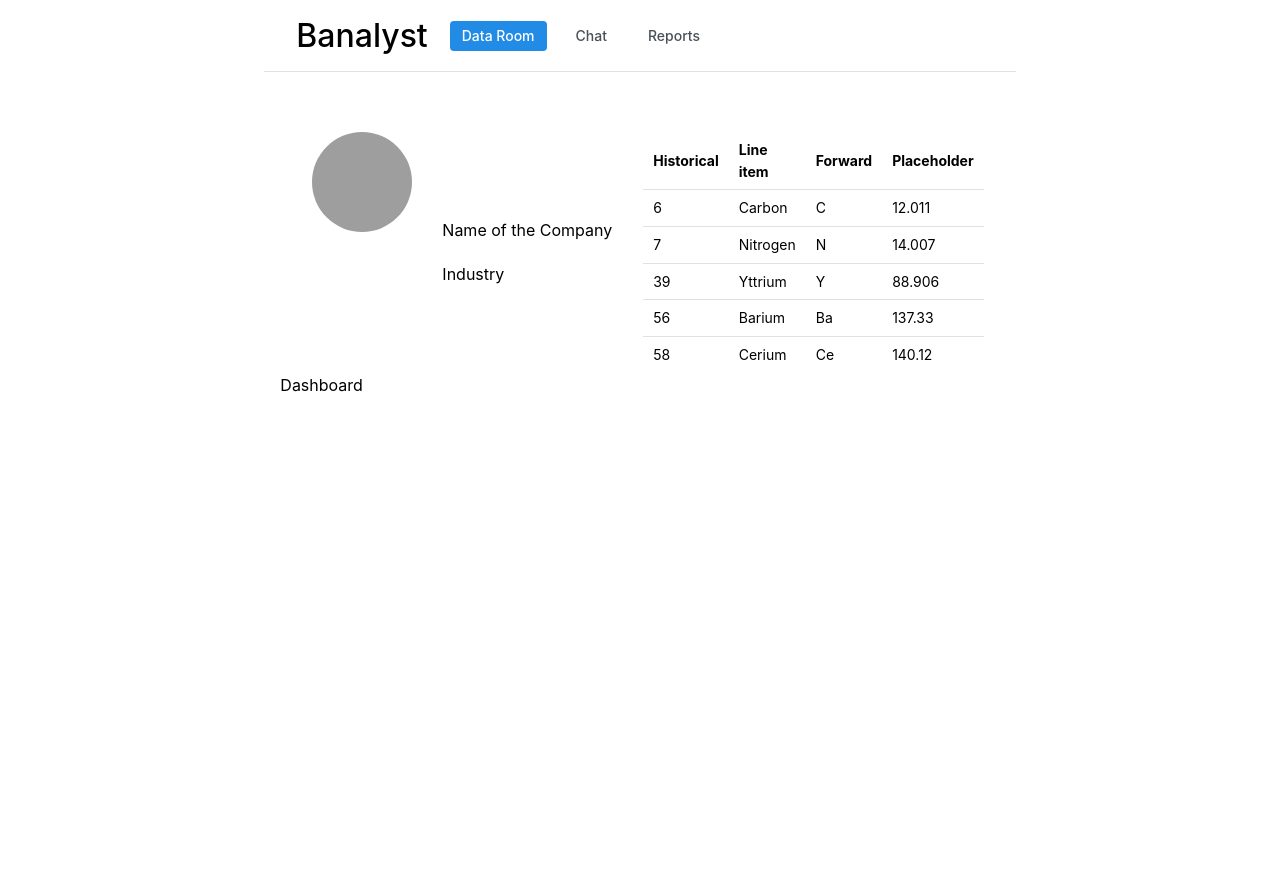
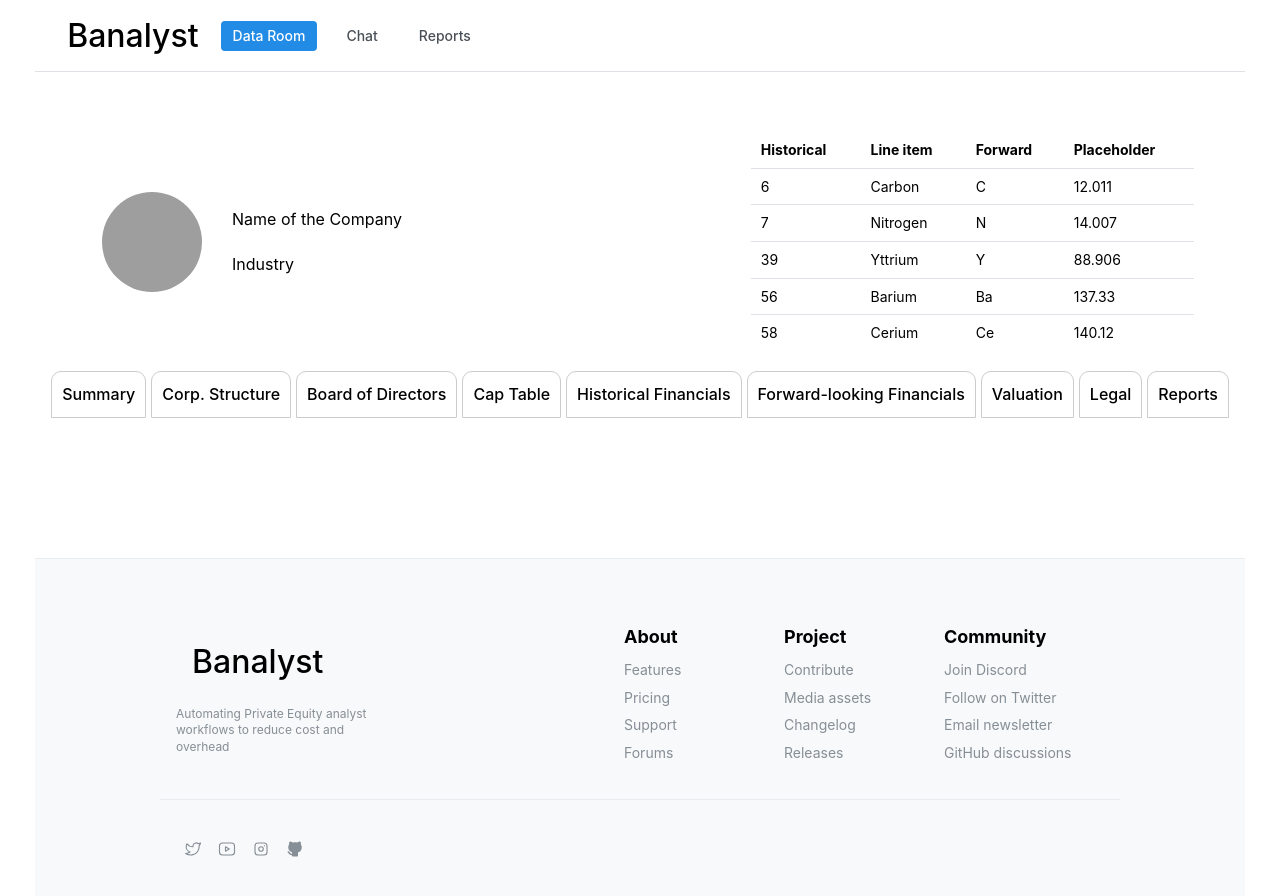
Before and after one commit to paramshah4/banalyst, a React (Vite) app in the folder vite-client/: page / in a window 1280 px wide. Shown: the top 896 px of the page. Before the commit the page ends 800 px from the top, so only its background shows below. Built offline with nearby package versions, Linux system fonts and the light colour scheme; grey boxes are pictures that could not be loaded.

Commit message:
Add subheader and footer components

```diff
--- a/vite-client/package.json
+++ b/vite-client/package.json
@@ -13,6 +13,7 @@
     "@mantine/core": "^7.11.0",
     "@mantine/hooks": "^7.11.0",
     "@mantinex/mantine-logo": "^1.0.1",
+    "@tabler/icons-react": "^3.7.0",
     "react": "^18.3.1",
     "react-dom": "^18.3.1"
   },
--- a/vite-client/src/App.css
+++ b/vite-client/src/App.css
@@ -1,3 +1,9 @@
+:root {
+  background-color: #FFFFFF;
+  max-height: 100vh;
+  margin: 0;
+}
+
 .App {
   text-align: center;
   margin: 0;
--- a/vite-client/src/App.tsx
+++ b/vite-client/src/App.tsx
@@ -1,10 +1,7 @@
-import { useState } from "react";
-import reactLogo from "./assets/react.svg";
-import viteLogo from "/vite.svg";
+// import { useState } from "react";
 import "@mantine/core/styles.css";
 import { HeaderSimple } from "./components/HeaderSimple";
 import DashboardContainer from "./components/DashboardContainer";
-import { Flex } from "@mantine/core";
 import "./App.css";
 
 import { MantineProvider } from "@mantine/core";
--- a/vite-client/src/components/DashboardContainer.tsx
+++ b/vite-client/src/components/DashboardContainer.tsx
@@ -1,12 +1,19 @@
 import { Container } from "@mantine/core";
 // import classes from '../styles/DashboardContainer.module.css';
 import Overview from "./Overview";
+import SubHeader from "./SubHeader";
+import { FooterLinks } from "./FooterLinks";
 
 export default function DashboardContainer() {
     return (
-        <Container size="xl">
+        <Container size="xl" style={{
+            padding: '0',
+            margin: '0',
+            maxWidth: '100%',
+        }}>
             <Overview />
-            Dashboard
+            <SubHeader />
+            <FooterLinks />
         </Container>
     )
 }
--- /dev/null
+++ b/vite-client/src/components/FooterLinks.tsx
@@ -0,0 +1,120 @@
+import { Text, Container, ActionIcon, Group, rem, UnstyledButton } from "@mantine/core";
+import {
+  IconBrandTwitter,
+  IconBrandYoutube,
+  IconBrandInstagram,
+  IconBrandGithubFilled,
+} from "@tabler/icons-react";
+import classes from "../styles/FooterLinks.module.css";
+
+const data = [
+  {
+    title: "About",
+    links: [
+      { label: "Features", link: "#" },
+      { label: "Pricing", link: "#" },
+      { label: "Support", link: "#" },
+      { label: "Forums", link: "#" },
+    ],
+  },
+  {
+    title: "Project",
+    links: [
+      { label: "Contribute", link: "#" },
+      { label: "Media assets", link: "#" },
+      { label: "Changelog", link: "#" },
+      { label: "Releases", link: "#" },
+    ],
+  },
+  {
+    title: "Community",
+    links: [
+      { label: "Join Discord", link: "#" },
+      { label: "Follow on Twitter", link: "#" },
+      { label: "Email newsletter", link: "#" },
+      { label: "GitHub discussions", link: "#" },
+    ],
+  },
+];
+
+export function FooterLinks() {
+  const groups = data.map((group) => {
+    const links = group.links.map((link, index) => (
+      <Text<"a">
+        key={index}
+        className={classes.link}
+        component="a"
+        href={link.link}
+        onClick={(event) => event.preventDefault()}
+      >
+        {link.label}
+      </Text>
+    ));
+
+    return (
+      <div className={classes.wrapper} key={group.title}>
+        <Text className={classes.title}>{group.title}</Text>
+        {links}
+      </div>
+    );
+  });
+
+  return (
+    <footer
+      className={classes.footer}
+    >
+      <Container className={classes.inner}>
+        <div className={classes.logo}>
+          <UnstyledButton
+            size={46}
+            style={{
+              padding: rem(14) + " " + rem(16),
+              fontSize: rem(32),
+            }}
+          >
+            Banalyst
+          </UnstyledButton>
+          <Text size="xs" c="dimmed" className={classes.description}>
+            Automating Private Equity analyst workflows to reduce cost and
+            overhead
+          </Text>
+        </div>
+        <div className={classes.groups}>{groups}</div>
+      </Container>
+      <Container className={classes.afterFooter}>
+        <Group
+          gap={0}
+          className={classes.social}
+          justify="flex-end"
+          wrap="nowrap"
+        >
+          <ActionIcon size="lg" color="gray" variant="subtle">
+            <IconBrandTwitter
+              style={{ width: rem(18), height: rem(18) }}
+              stroke={1.5}
+            />
+          </ActionIcon>
+          <ActionIcon size="lg" color="gray" variant="subtle">
+            <IconBrandYoutube
+              style={{ width: rem(18), height: rem(18) }}
+              stroke={1.5}
+            />
+          </ActionIcon>
+          <ActionIcon size="lg" color="gray" variant="subtle">
+            <IconBrandInstagram
+              style={{ width: rem(18), height: rem(18) }}
+              stroke={1.5}
+            />
+          </ActionIcon>
+          <ActionIcon size="lg" color="gray" variant="subtle">
+            <IconBrandGithubFilled
+              style={{ width: rem(18), height: rem(18) }}
+              stroke={1.5}
+            />
+          </ActionIcon>
+
+        </Group>
+      </Container>
+    </footer>
+  );
+}
--- a/vite-client/src/components/Overview.tsx
+++ b/vite-client/src/components/Overview.tsx
@@ -31,7 +31,7 @@ export default function Overview() {
         flexDirection: "row",
         margin: "0",
         justifyContent: "center",
-        alignContent: "center"
+        alignItems: "center"
       }}>
         <div
           style={{
--- /dev/null
+++ b/vite-client/src/components/SubHeader.tsx
@@ -0,0 +1,58 @@
+import { Container, Group } from "@mantine/core";
+import { useDisclosure } from "@mantine/hooks";
+import { useState } from "react";
+
+export default function SubHeader() {
+  const links = [
+    { link: "/summary", label: "Summary" },
+    { link: "/corp-structure", label: "Corp. Structure" },
+    { link: "/management", label: "Board of Directors" },
+    { link: "/cap-table", label: "Cap Table" },
+    { link: "/historical-financials", label: "Historical Financials" },
+    { link: "/forward-financials", label: "Forward-looking Financials" },
+    { link: "/valuation", label: "Valuation" },
+    { link: "/legal", label: "Legal" },
+    { link: "/reports", label: "Reports" },
+  ];
+
+  const [opened, { toggle }] = useDisclosure(false);
+  const [active, setActive] = useState(links[0].link);
+
+  const items = links.map((link) => (
+    <a
+      key={link.label}
+      href={link.link}
+      // className={classes.link}
+      data-active={active === link.link || undefined}
+      onClick={(event) => {
+        event.preventDefault();
+        setActive(link.link);
+      }}
+      style={{
+        color: "black",
+        borderRadius: "10px 10px 0px 0px",
+        border: "1px solid #ccc",
+        padding: "10px 10px",
+      }}
+    >
+      {link.label}
+    </a>
+  ));
+
+  return (
+    <header
+    >
+      <Container
+        size="xl"
+      >
+        <Group gap={5} visibleFrom="xs" style={{
+            display: "flex",
+            alignItems: "center",
+            padding: "20px 0",
+        }}>
+          {items}
+        </Group>
+      </Container>
+    </header>
+  );
+}
--- /dev/null
+++ b/vite-client/src/styles/FooterLinks.module.css
@@ -0,0 +1,93 @@
+.footer {
+    margin-top: rem(120px);
+    padding-top: calc(var(--mantine-spacing-xl) * 2);
+    padding-bottom: calc(var(--mantine-spacing-xl) * 2);
+    background-color: light-dark(var(--mantine-color-gray-0), var(--mantine-color-dark-6));
+    border-top: rem(1px) solid light-dark(var(--mantine-color-gray-2), var(--mantine-color-dark-5));
+    max-width: 100%;
+  }
+
+  .logo {
+    max-width: rem(200px);
+
+    @media (max-width: $mantine-breakpoint-sm) {
+      display: flex;
+      flex-direction: column;
+      align-items: center;
+    }
+  }
+
+  .description {
+    margin-top: rem(5px);
+
+    @media (max-width: $mantine-breakpoint-sm) {
+      margin-top: var(--mantine-spacing-xs);
+      text-align: center;
+    }
+  }
+
+  .inner {
+    display: flex;
+    justify-content: space-between;
+    width: 100%;
+
+    @media (max-width: $mantine-breakpoint-sm) {
+      flex-direction: column;
+      align-items: center;
+    }
+  }
+
+  .groups {
+    display: flex;
+    flex-wrap: wrap;
+
+    @media (max-width: $mantine-breakpoint-sm) {
+      display: none;
+    }
+  }
+
+  .wrapper {
+    width: rem(160px);
+  }
+
+  .link {
+    display: block;
+    color: light-dark(var(--mantine-color-gray-6), var(--mantine-color-dark-1));
+    font-size: var(--mantine-font-size-sm);
+    padding-top: rem(3px);
+    padding-bottom: rem(3px);
+
+    &:hover {
+      text-decoration: underline;
+    }
+  }
+
+  .title {
+    font-size: var(--mantine-font-size-lg);
+    font-weight: 700;
+    font-family:
+      Greycliff CF,
+      var(--mantine-font-family);
+    margin-bottom: calc(var(--mantine-spacing-xs) / 2);
+    color: light-dark(var(--mantine-color-black), var(--mantine-color-white));
+  }
+
+  .afterFooter {
+    display: flex;
+    justify-content: space-between;
+    align-items: center;
+    margin-top: var(--mantine-spacing-xl);
+    padding-top: var(--mantine-spacing-xl);
+    padding-bottom: var(--mantine-spacing-xl);
+    border-top: rem(1px) solid light-dark(var(--mantine-color-gray-2), var(--mantine-color-dark-4));
+
+    @media (max-width: $mantine-breakpoint-sm) {
+      flex-direction: column;
+    }
+  }
+
+  .social {
+    @media (max-width: $mantine-breakpoint-sm) {
+      margin-top: var(--mantine-spacing-xs);
+    }
+  }
```
Also changed, not shown: 1 other file (tests, documents, lock files or other folders).
